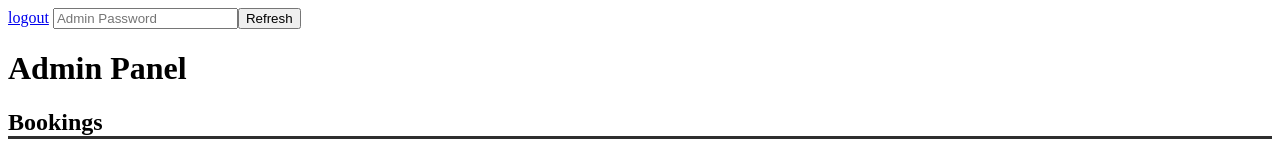
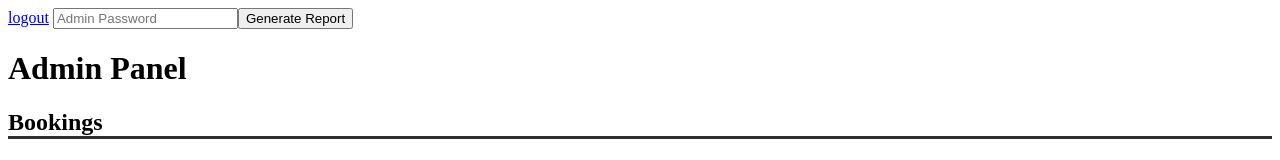
Before and after one commit to Sagarpatel9/Hotel-booking-website, a plain HTML site: page frontend/admin/panel.html in a window 1280 px wide. Shown: the top 160 px of the page. Drawn offline with Linux system fonts and the light colour scheme; no server answers.

Commit message:
change button name

```diff
--- a/frontend/admin/panel.html
+++ b/frontend/admin/panel.html
@@ -10,7 +10,7 @@
   </head>
   <body>
     <a href="/">logout</a>
-    <input placeholder="Admin Password" id="admin-password-input"><button id="refresh-button">Refresh</button>
+    <input placeholder="Admin Password" id="admin-password-input"><button id="refresh-button">Generate Report</button>
     <h1>Admin Panel</h1>
     <h2>Bookings</h2>
     <h3>Manage Bookings</h3>
```
